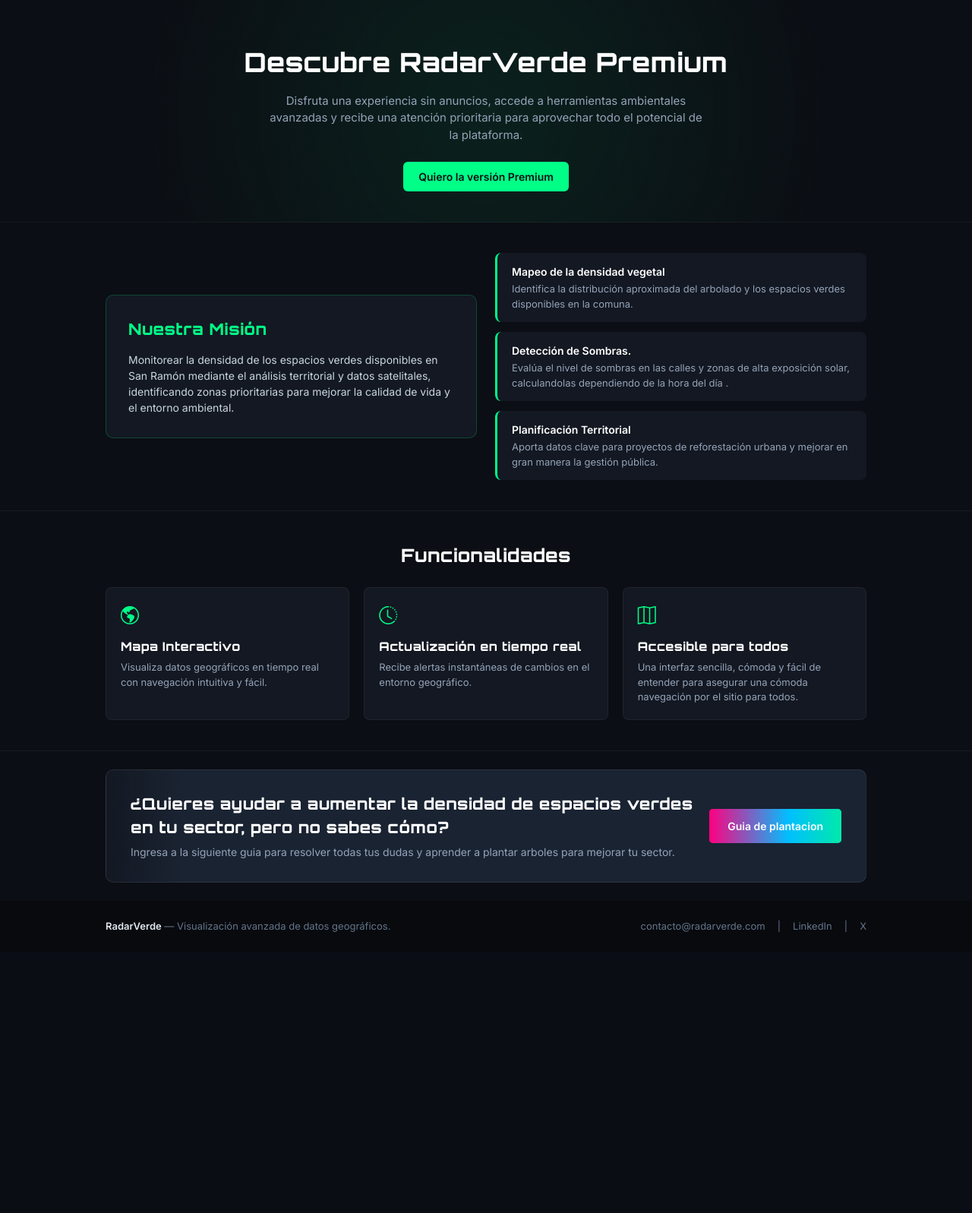
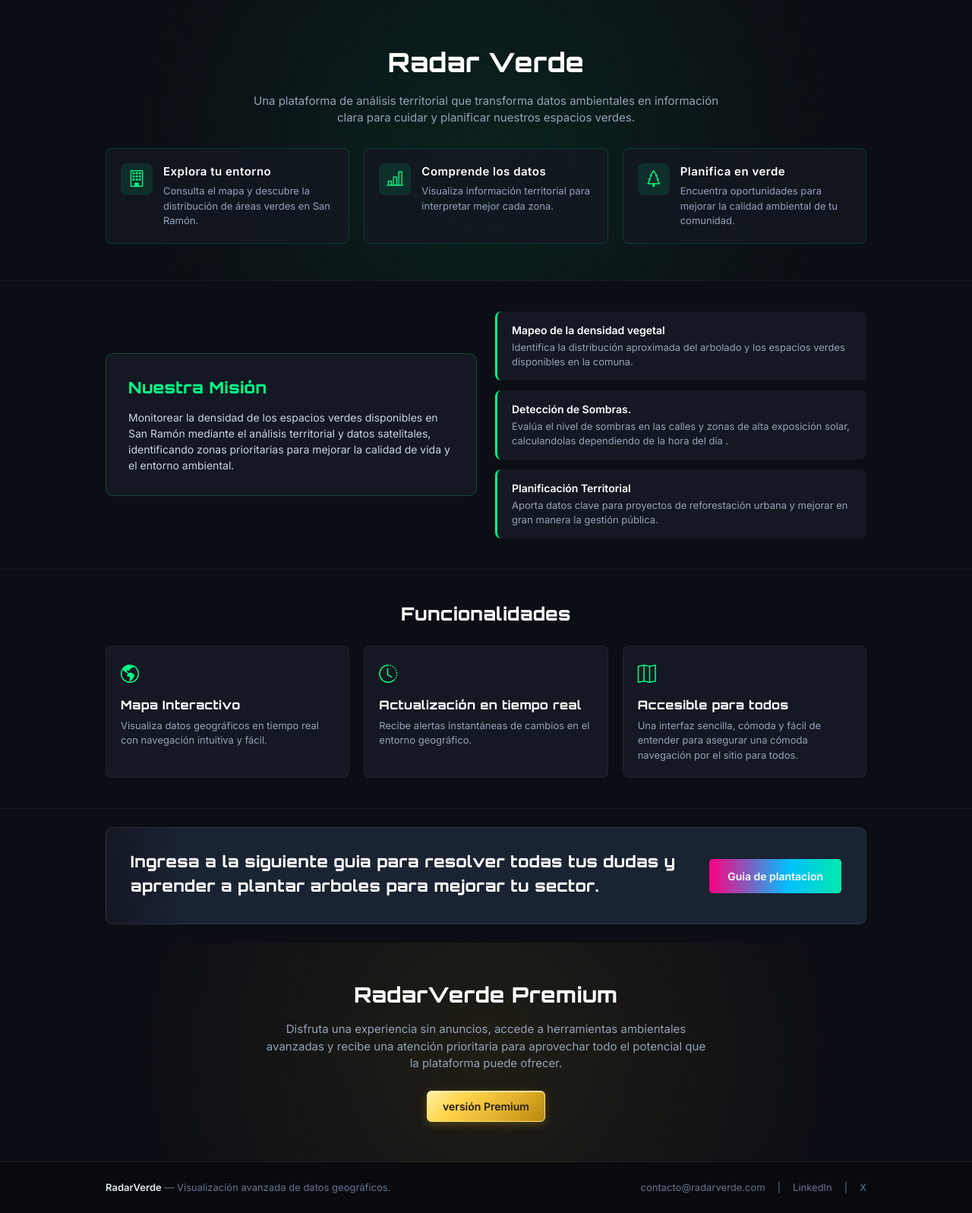
Before and after one commit to kagekaoo942/RadarVerde, a Flask app: page / in a window 1280 px wide. Shown: the part 111-1708 px from the top of the page at 76% size. Before the commit the page ends 1338 px from the top, so only its background shows below. Run offline with Flask 3, Linux system fonts and the light colour scheme.

Commit message:
terminar

```diff
--- a/css/style.css
+++ b/css/style.css
@@ -147,6 +147,70 @@ nav {
     color: #0B0E14;
 }
 
+/* Botón premium */
+.btn-premium {
+    background: linear-gradient(135deg, #FFF2A6 0%, #FFD54A 28%, #DFAF2B 68%, #B8860B 100%);
+    border: 1px solid #FFE27A;
+    color: #241A00;
+    font-weight: 700;
+    padding: 9px 20px;
+    border-radius: 6px;
+    text-decoration: none;
+    font-size: 14px;
+    display: inline-flex;
+    align-items: center;
+    justify-content: center;
+    position: relative;
+    overflow: hidden;
+    transition: transform 0.2s ease, box-shadow 0.2s ease, filter 0.2s ease;
+    box-shadow: 0px 3px 12px rgba(218, 165, 32, 0.3), inset 0px 1px 0px rgba(255, 255, 255, 0.65);
+}
+
+.btn-premium::after {
+    content: "";
+    position: absolute;
+    top: -35%;
+    left: -45%;
+    width: 24%;
+    height: 170%;
+    background: rgba(255, 255, 255, 0.82);
+    transform: skewX(-20deg);
+    filter: blur(4px);
+    pointer-events: none;
+    animation: premium-shine 2.6s ease-in-out infinite;
+}
+
+.btn-premium span {
+    position: relative;
+    z-index: 1;
+}
+
+@keyframes premium-shine {
+
+    0%,
+    15% {
+        left: -45%;
+    }
+
+    65%,
+    100% {
+        left: 125%;
+    }
+}
+
+@media (prefers-reduced-motion: reduce) {
+    .btn-premium::after {
+        animation: none;
+    }
+}
+
+.btn-premium:hover {
+    filter: brightness(1.08) saturate(1.12);
+    transform: translateY(-1px);
+    box-shadow: 0px 0px 18px rgba(255, 205, 52, 0.65), inset 0px 1px 0px rgba(255, 255, 255, 0.75);
+    color: #241A00;
+}
+
 /* BOTÓN BASE */
 .btn-mapa {
     padding: 10px 20px;
@@ -197,9 +261,17 @@ nav {
 }
 
 @keyframes glowing {
-    0% { background-position: 0 0; }
-    50% { background-position: 400% 0; }
-    100% { background-position: 0 0; }
+    0% {
+        background-position: 0 0;
+    }
+
+    50% {
+        background-position: 400% 0;
+    }
+
+    100% {
+        background-position: 0 0;
+    }
 }
 
 .btn-mapa:hover::before {
@@ -230,25 +302,89 @@ section {
     border-bottom: 1px solid rgba(255, 255, 255, 0.05);
 }
 
-h1, h2, h3 {
+h1,
+h2,
+h3 {
     font-family: 'Orbitron', sans-serif;
     letter-spacing: 0.5px;
 }
 
-/* tarjeta inicial */
-.card-inicio {
+/* Información de la aplicación */
+.app-info {
     text-align: center;
-    padding: 56px 16px 40px 16px;
+    padding: 56px 16px 48px 16px;
     background: radial-gradient(circle at center, rgba(0, 255, 135, 0.08) 0px, rgba(11, 14, 20, 1) 70%);
 }
 
-.card-inicio h1 {
+.app-info h1 {
     font-size: 35px;
     color: #FFF;
     margin-bottom: 13px;
 }
 
-.card-inicio p {
+.app-info-intro {
+    color: #94A3B8;
+    max-width: 650px;
+    margin: 0px auto 24px auto;
+    font-size: 15px;
+}
+
+.app-info-grid {
+    display: grid;
+    grid-template-columns: repeat(3, 1fr);
+    gap: 19px;
+    margin-top: 28px;
+    text-align: left;
+}
+
+.app-info-item {
+    display: flex;
+    gap: 14px;
+    align-items: flex-start;
+    background: rgba(19, 24, 34, 0.82);
+    border: 1px solid rgba(0, 255, 135, 0.15);
+    border-radius: 8px;
+    padding: 19px;
+}
+
+.app-info-icon {
+    flex: 0 0 42px;
+    height: 42px;
+    display: grid;
+    place-items: center;
+    border-radius: 8px;
+    background: rgba(0, 255, 135, 0.1);
+    color: #00FF87;
+    font-size: 22px;
+}
+
+.app-info-item h2 {
+    font-family: 'Inter', sans-serif;
+    font-size: 15px;
+    color: #FFF;
+    margin-bottom: 5px;
+}
+
+.app-info-item p {
+    margin: 0;
+    font-size: 13px;
+    color: #94A3B8;
+}
+
+/* Acceso premium */
+.card-premium {
+    text-align: center;
+    padding: 48px 16px 52px 16px;
+    background: radial-gradient(circle at center, rgba(218, 165, 32, 0.1) 0px, rgba(11, 14, 20, 1) 70%);
+}
+
+.card-premium h2 {
+    font-size: 28px;
+    color: #FFF;
+    margin-bottom: 13px;
+}
+
+.card-premium p {
     color: #94A3B8;
     max-width: 580px;
     margin: 0px auto 24px auto;
@@ -492,7 +628,8 @@ footer {
     }
 
     .texto-estado {
-        display: none; /* Oculta la palabra "Sistema" en móviles pequeños para ahorrar espacio */
+        display: none;
+        /* Oculta la palabra "Sistema" en móviles pequeños para ahorrar espacio */
     }
 
     .btn-mapa {
@@ -516,16 +653,35 @@ footer {
         gap: 16px;
     }
 
-    .card-inicio {
+    .app-info {
         padding: 42px 0 32px;
     }
 
-    .card-inicio h1 {
+    .app-info h1 {
         font-size: 27px;
         line-height: 1.25;
     }
 
-    .card-inicio p {
+    .app-info-intro {
+        font-size: 13px;
+    }
+
+    .app-info-grid {
+        grid-template-columns: 1fr;
+        gap: 13px;
+        margin-top: 22px;
+    }
+
+    .card-premium {
+        padding: 38px 0 42px;
+    }
+
+    .card-premium h2 {
+        font-size: 22px;
+        line-height: 1.25;
+    }
+
+    .card-premium p {
         font-size: 13px;
     }
 
@@ -567,7 +723,8 @@ footer {
     }
 
     .estado-contenedor {
-        display: none; /* Oculta temporalmente en pantallas extremadamente angostas */
+        display: none;
+        /* Oculta temporalmente en pantallas extremadamente angostas */
     }
 
     .btn-mapa {
--- a/templates/index.html
+++ b/templates/index.html
@@ -21,7 +21,8 @@
         <div class="logo">
             <img src="{{ url_for('static', filename='images/logo.png') }}" alt="Logo">
             <h1 class="brand-title">
-                <span class="radar-text">Radar</span><span class="verde-text">Verde</span>
+                <span class="radar-text">Radar</span>
+                <span class="verde-text">Verde</span>
             </h1>
         </div>
         <nav>
@@ -34,13 +35,35 @@
         </nav>
     </header>
 
-    <!-- Tarjeta inicial -->
-    <section class="card-inicio" id="inicio">
+    <!-- Información de la aplicación -->
+    <section class="app-info" id="inicio">
         <div class="container">
-            <h1>Descubre RadarVerde Premium</h1>
-            <p>Disfruta una experiencia sin anuncios, accede a herramientas ambientales avanzadas y recibe una
-                atención prioritaria para aprovechar todo el potencial de la plataforma.</p>
-            <a href="mailto:contacto@radarverde.com?subject=Inter%C3%A9s%20en%20RadarVerde%20Premium" class="btn-green">Quiero la versión Premium</a>
+            <h1>Radar Verde</h1>
+            <p class="app-info-intro">Una plataforma de análisis territorial que transforma datos ambientales en
+                información clara para cuidar y planificar nuestros espacios verdes.</p>
+            <div class="app-info-grid">
+                <article class="app-info-item">
+                    <div class="app-info-icon"><i class="bi bi-building"></i></div>
+                    <div>
+                        <h2>Explora tu entorno</h2>
+                        <p>Consulta el mapa y descubre la distribución de áreas verdes en San Ramón.</p>
+                    </div>
+                </article>
+                <article class="app-info-item">
+                    <div class="app-info-icon"><i class="bi bi-bar-chart-line"></i></div>
+                    <div>
+                        <h2>Comprende los datos</h2>
+                        <p>Visualiza información territorial para interpretar mejor cada zona.</p>
+                    </div>
+                </article>
+                <article class="app-info-item">
+                    <div class="app-info-icon"><i class="bi bi-tree"></i></div>
+                    <div>
+                        <h2>Planifica en verde</h2>
+                        <p>Encuentra oportunidades para mejorar la calidad ambiental de tu comunidad.</p>
+                    </div>
+                </article>
+            </div>
         </div>
     </section>
 
@@ -104,13 +127,23 @@
     <div class="container">
         <div class="cta-banner">
             <div>
-                <h2>¿Quieres ayudar a aumentar la densidad de espacios verdes en tu sector, pero no sabes cómo?</h2>
-                <p>Ingresa a la siguiente guia para resolver todas tus dudas y aprender a plantar arboles para mejorar
+                <h2>Ingresa a la siguiente guia para resolver todas tus dudas y aprender a plantar arboles para mejorar
                     tu sector.</p>
             </div>
             <a href="#" class="btn-guia">Guia de plantacion</a>
         </div>
     </div>
+
+    <!-- ACCESO PREMIUM -->
+    <section class="card-premium">
+        <div class="container">
+            <h2>RadarVerde Premium</h2>
+            <p>Disfruta una experiencia sin anuncios, accede a herramientas ambientales avanzadas y recibe una atención
+                prioritaria para aprovechar todo el potencial que la plataforma puede ofrecer.</p>
+            <a href="mailto:contacto@radarverde.com?subject=Inter%C3%A9s%20en%20RadarVerde%20Premium"
+                class="btn-premium"><span>versión Premium</span></a>
+        </div>
+    </section>
 
     <!-- FOOTER -->
     <footer>
```
Also changed, not shown: JS/mapa.js (+328 -0 lines), css/mapa.css (+67 -0 lines), templates/mapa.html (+14 -0 lines).
